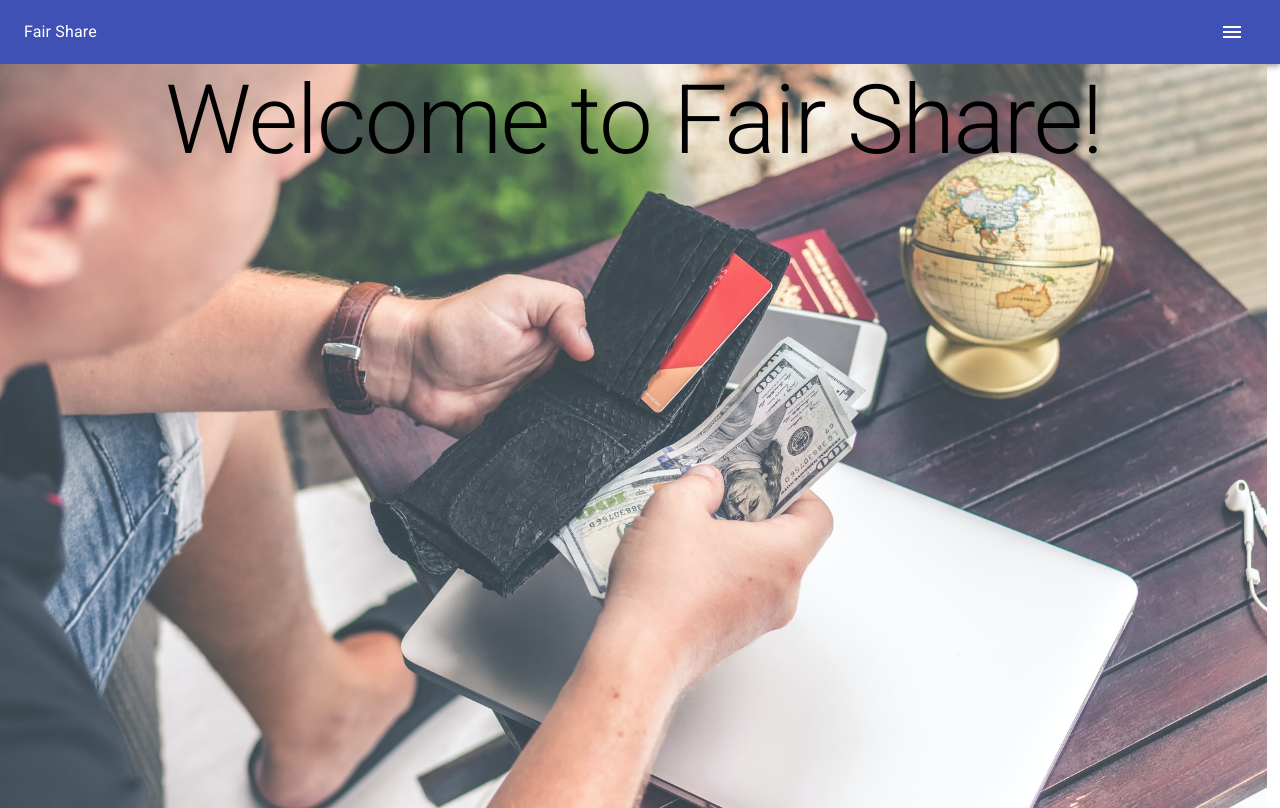
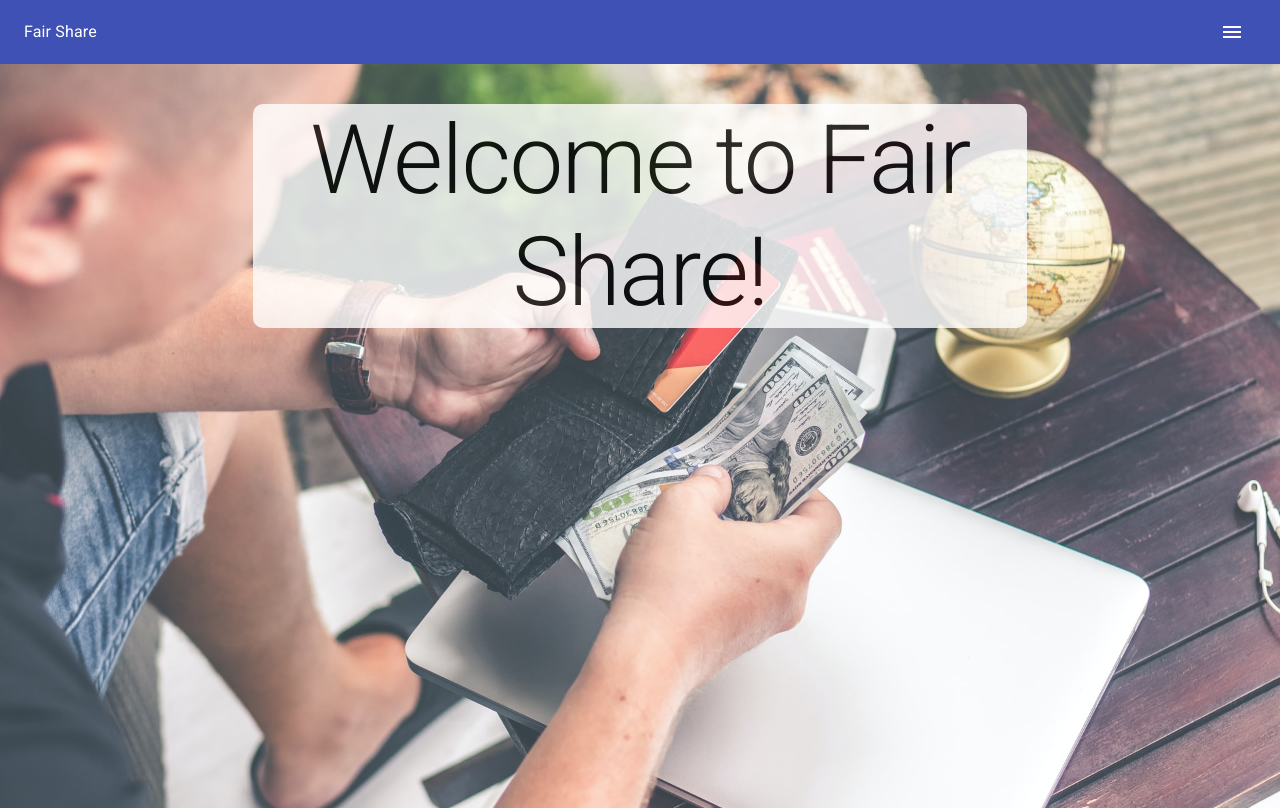
Before and after one commit to shaneslone/fair-share-fe, a React (Create React App) app: page / in a window 1280 px wide. Built offline with nearby package versions, Linux system fonts and the light colour scheme.

Commit message:
added dynamic text size

```diff
--- a/src/App.js
+++ b/src/App.js
@@ -10,7 +10,15 @@ import Dashboard from './components/Dashboard';
 import Household from './components/Household';
 import Home from './components/Home';
 
-import { Grid } from '@material-ui/core';
+import {
+  Grid,
+  createMuiTheme,
+  responsiveFontSizes,
+  MuiThemeProvider,
+} from '@material-ui/core';
+
+let theme = createMuiTheme();
+theme = responsiveFontSizes(theme);
 
 function App() {
   const [userInfo, setUserInfo] = useState(null);
@@ -19,6 +27,7 @@ function App() {
 
   return (
     <UserContext.Provider value={{ userInfo, setUserInfo }}>
+      <MuiThemeProvider theme={theme}>
         <Grid container direction='column'>
           <Grid item>
             <Header />
@@ -37,6 +46,7 @@ function App() {
             <Grid item xs={false} sm={location.pathname === '/' ? false : 2} />
           </Grid>
         </Grid>
+      </MuiThemeProvider>
     </UserContext.Provider>
   );
 }
--- a/src/components/Dashboard.js
+++ b/src/components/Dashboard.js
@@ -194,15 +194,15 @@ export default function Dashboard() {
   return (
     <HouseholdContext.Provider value={{ household, setHousehold }}>
       {household && (
-        <Typography className={classes.householdKey}>
+        <Typography variant='h6' align='center' gutterBottom>
           Household Key: {household.householdKey}
         </Typography>
       )}
-      <Accordion className={classes.accordion}>
+      <Accordion>
         <AccordionSummary
           expandIcon={<ExpandMoreIcon />}
-          aria-controls='panel1a-content'
-          id='panel1a-header'
+          aria-controls='household-members'
+          id='household-members'
         >
           <Typography className={classes.heading}>
             Household Memebers
--- a/src/components/Header.js
+++ b/src/components/Header.js
@@ -1,10 +1,11 @@
 import { useState } from 'react';
-import { AppBar, Toolbar, Typography } from '@material-ui/core';
+import { AppBar, Toolbar, Typography, Link } from '@material-ui/core';
 import Drawer from '@material-ui/core/Drawer';
 import { makeStyles } from '@material-ui/styles';
 import MenuIcon from '@material-ui/icons/Menu';
 import IconButton from '@material-ui/core/IconButton';
 import NavMenu from './NavMenu';
+import { Link as RouterLink } from 'react-router-dom';
 
 const useStyles = makeStyles(() => ({
   typographyStyles: {
@@ -30,9 +31,14 @@ export default function Header() {
   return (
     <AppBar position='static'>
       <Toolbar>
-        <Typography className={classes.typographyStyles} component='h1'>
-          Fair Share
-        </Typography>
+        <Link
+          component={RouterLink}
+          to='/'
+          color='inherit'
+          className={classes.typographyStyles}
+        >
+          <Typography component='h1'>Fair Share</Typography>
+        </Link>
         <IconButton
           edge='start'
           color='inherit'
--- a/src/components/Home.js
+++ b/src/components/Home.js
@@ -2,26 +2,33 @@ import { makeStyles } from '@material-ui/core/styles';
 import { Grid, Typography } from '@material-ui/core';
 import hero from '../images/hero.jpg';
 
-const useStyles = makeStyles({
+const useStyles = makeStyles(theme => ({
   root: {
     backgroundImage: `url(${hero})`,
     backgroundSize: 'cover',
     backgroundPosition: 'center',
     height: '93vh',
-    width: '99vw',
+    width: '100vw',
   },
   header: {
-    textAlign: 'center',
+    background: 'white',
+    opacity: '80%',
+    margin: theme.spacing(5),
+    borderRadius: '10px',
   },
-});
+}));
 
 export default function Home() {
   const classes = useStyles();
   return (
-    <Grid container direction='column' className={classes.root}>
-      <Typography variant='h1' className={classes.header}>
-        Welcome to Fair Share!
-      </Typography>
+    <Grid container direction='column'>
+      <Grid item className={classes.root} align='center'>
+        <Grid item xs={12} sm={8}>
+          <Typography variant='h1' align='center' className={classes.header}>
+            Welcome to Fair Share!
+          </Typography>
+        </Grid>
+      </Grid>
     </Grid>
   );
 }
```
Lines whose indentation alone changed are shown as unchanged.
